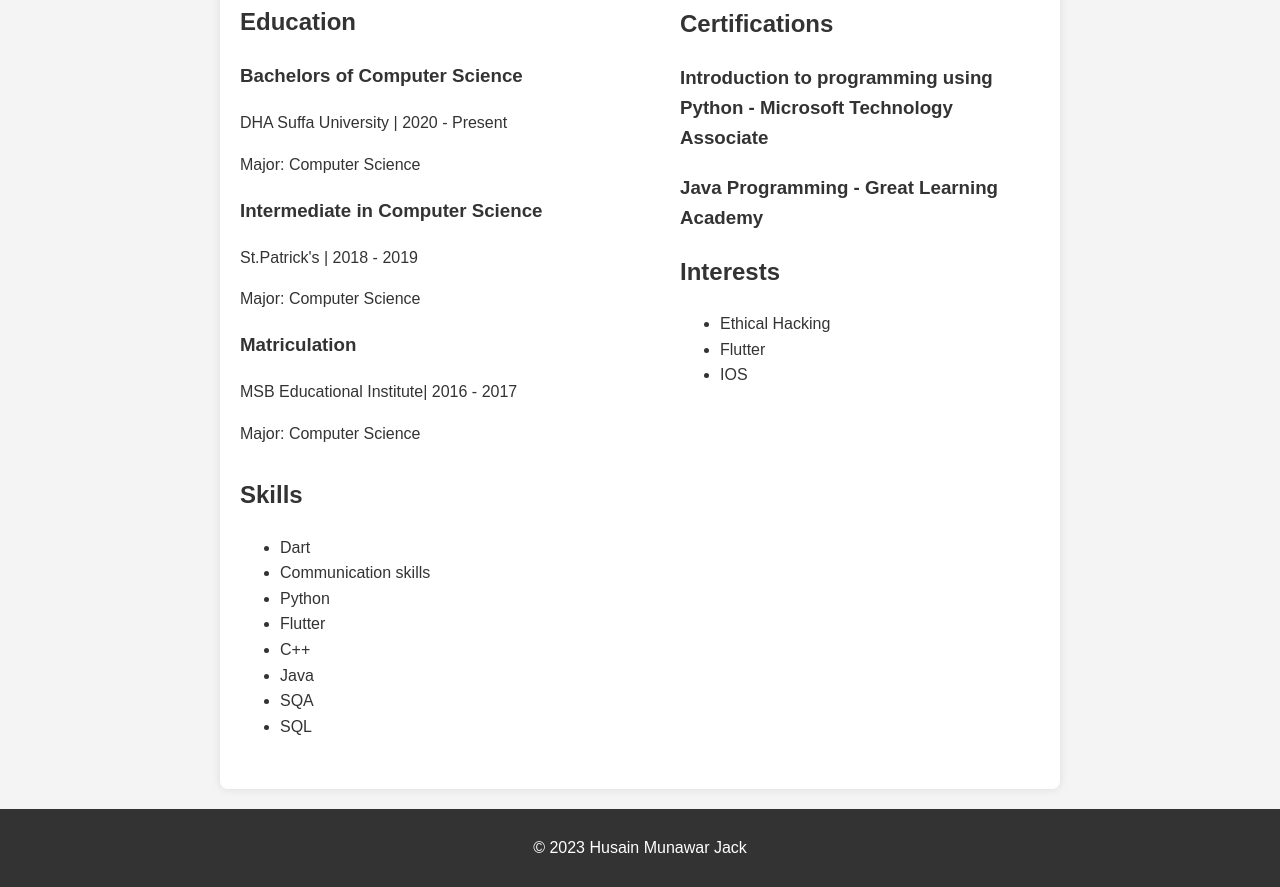
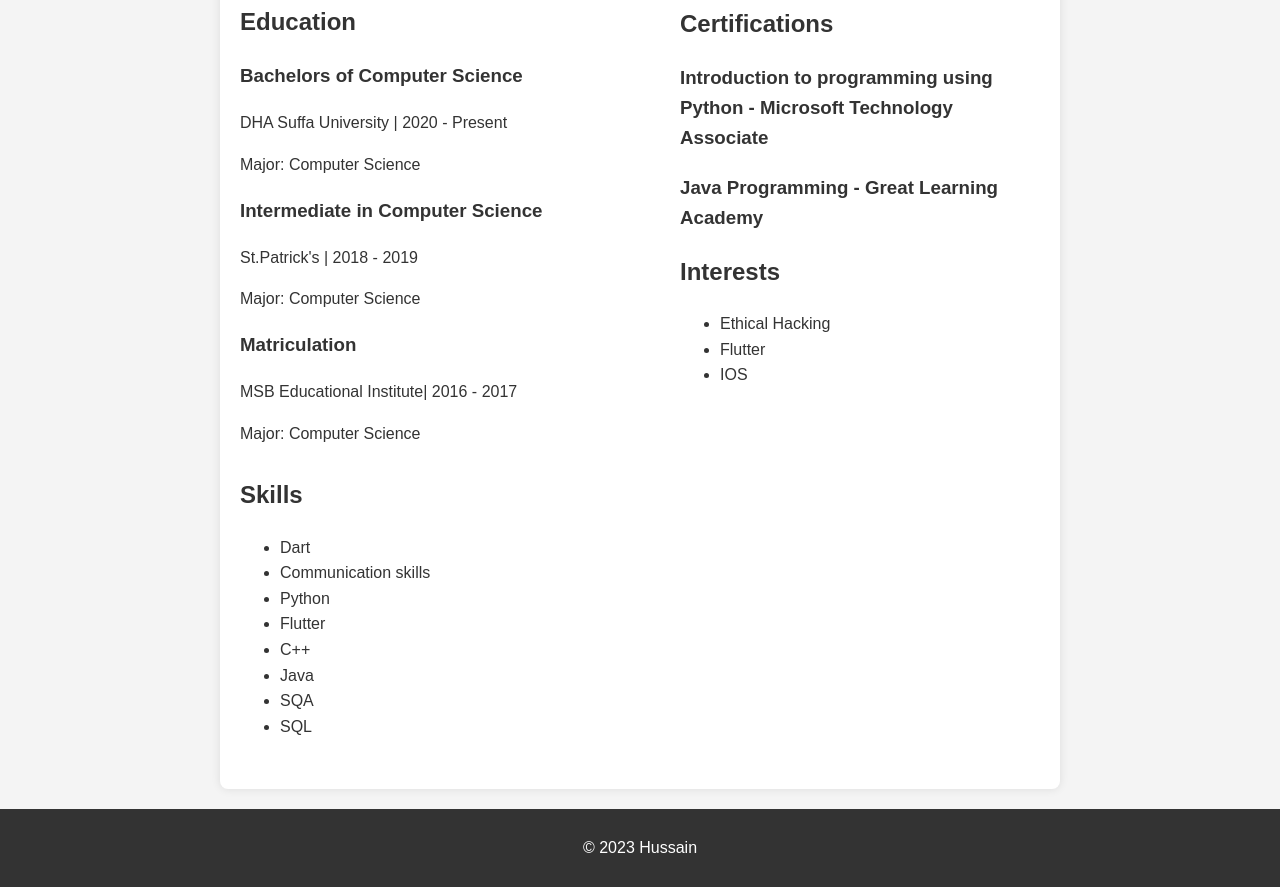
Before and after one commit to HussainKhuzema/Resume, a plain HTML site: page index.html in a window 1280 px wide. Shown: the part 510-1397 px from the top of the page. Drawn offline with Linux system fonts and the light colour scheme.

Commit message:
Update index.html

```diff
--- a/index.html
+++ b/index.html
@@ -176,7 +176,7 @@
     </section>
 
     <footer>
-        <p>&copy; 2023 Husain Munawar Jack</p>
+        <p>&copy; 2023 Hussain</p>
     </footer>
 
 </body>
```
